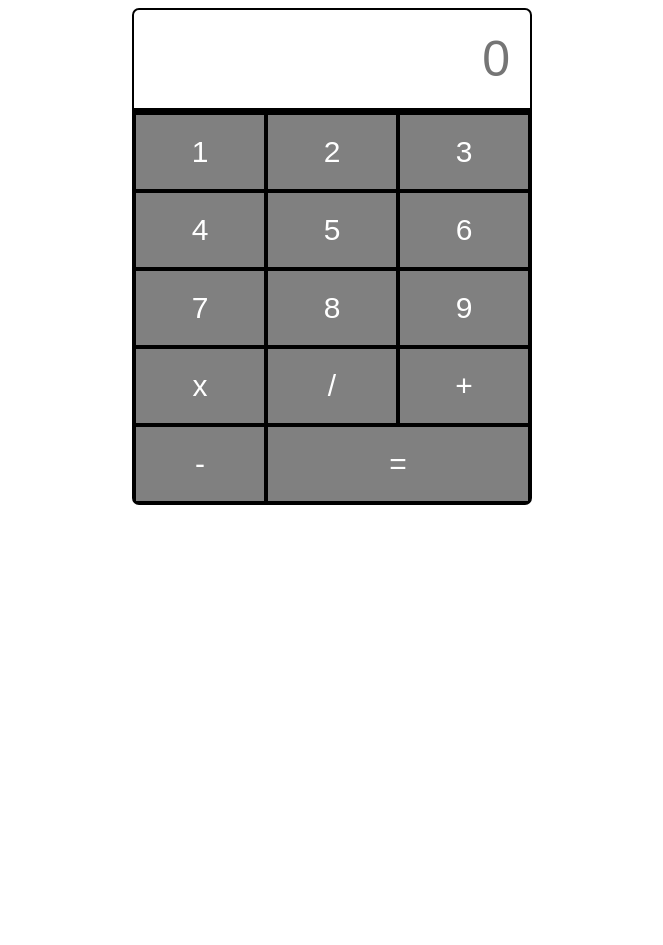
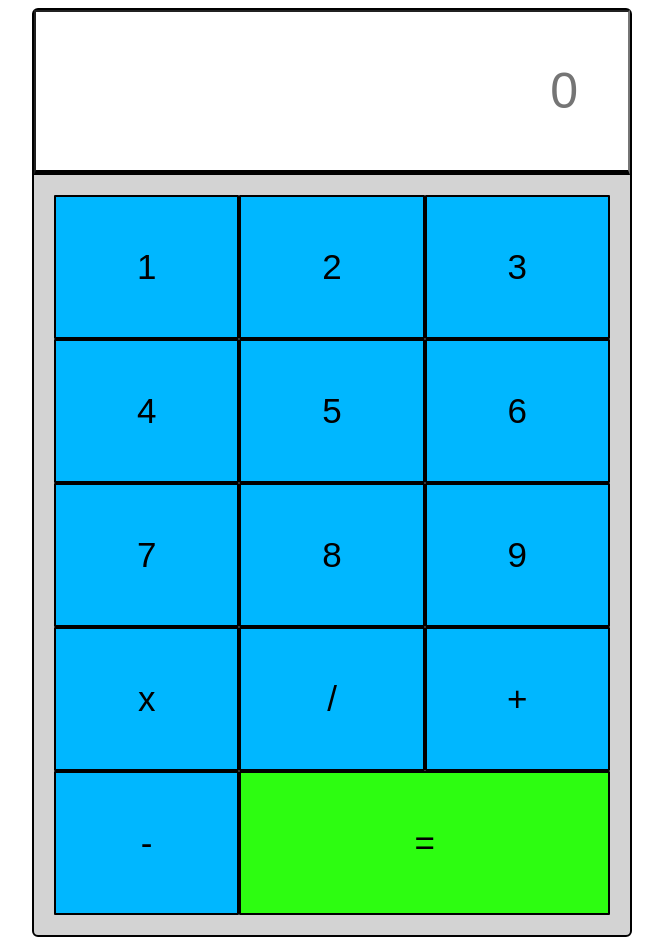
Before and after one commit to JoseMora09/Calculator, a plain HTML site: page index.html in a window 1280 px wide. Shown: the whole page, without its empty margins (308-971 px from the left). Before the commit the page ends 800 px from the top, so only its background shows below. Drawn offline with Linux system fonts and the light colour scheme.

Commit message:
final draft

```diff
--- a/style.css
+++ b/style.css
@@ -1,27 +1,22 @@
 * {
     box-sizing: border-box;
-}
+    }
 
 .calculator {
-    max-width: 400px;
-    margin: 0  auto;
+    max-width: 600px;
+    margin: auto;
     border: 2px solid black;
-    border-radius: 7px;
-}
-
-.body {
-    background:lightgrey;
-    padding-bottom: 30px;
-    padding-top: 30px;
+    border-radius: 6px;
+    background: lightgrey;
 }
 
 .calculator input {
-    background:none;
-    border: none;
+    background:transparent:
+    border: solid;
     outline: none;
     width: 100%;
     border-bottom: 5px solid black;
-    padding: 20px;
+    padding: 50px;
     text-align: right;
     font-size: 50px;
 }
@@ -29,19 +24,25 @@
 .cal-button{
 cursor: pointer;
 border: 2px solid black;
-background: grey;
-padding: 20px;
-color: white;
-font-size: 30px;
+background: rgb(0, 183, 255);
+padding: 50px;
+color: black;
+font-size: 35px;
+border-radius: 1px;
 }
 
 .calculator-buttons {
+padding: 20px;
 display: grid;
 grid-template-rows: 1fr 1fr 1fr 1fr 1fr;
 grid-template-columns: 1fr 1fr 1fr ;
-
 }
 
 .is-equal {
     grid-column: span 2;
+    background: rgb(45, 253, 17);
 }
+
+.cal-button:hover{
+    background:rgb(82, 247, 247) ;
+}
```
Also changed, not shown: index.html (line endings or trailing spaces).
